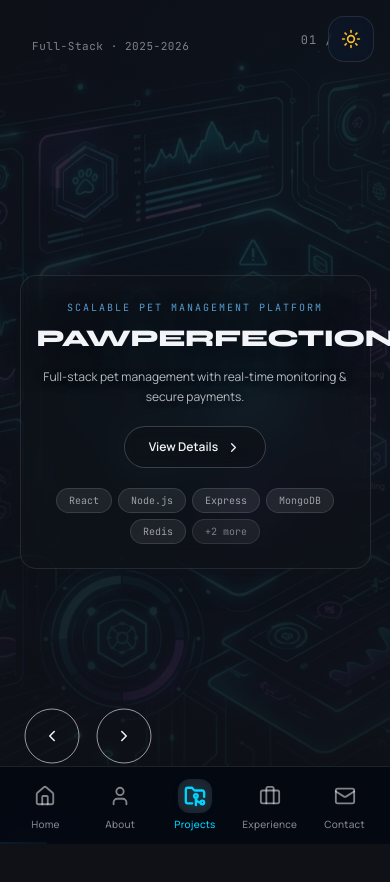
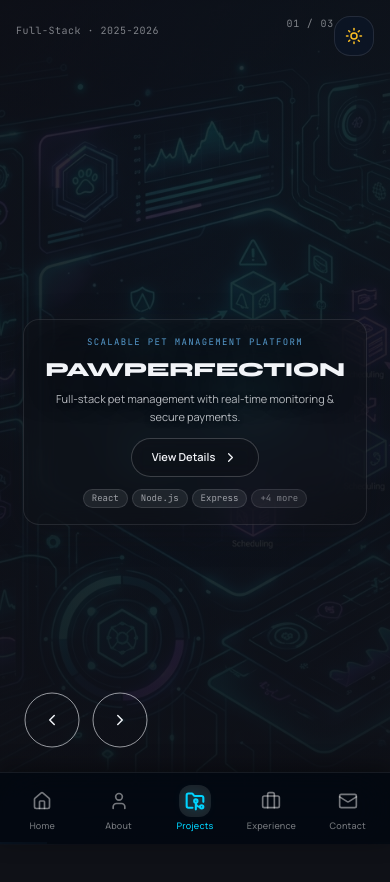
Before and after one commit to meet25bar/Protfolio, a React (Vite) app: page /projects in a window 390 px wide. Shown: the top 882 px of the page. Built offline with nearby package versions, Linux system fonts and the light colour scheme.

Commit message:
style: fix mobile responsiveness and contact form validation

```diff
--- a/src/App.jsx
+++ b/src/App.jsx
@@ -63,7 +63,7 @@ export default function App() {
                 className="min-h-screen flex flex-col"
               >
                 {/* Main routing content */}
-                <main className="flex-grow flex flex-col pb-20 md:pb-0">
+                <main className="flex-grow flex flex-col pb-24 md:pb-0">
                   <AnimatePresence mode="wait">
                     <Routes location={location} key={location.pathname}>
                       <Route path="/" element={<Hero />} />
--- a/src/components/Certifications.jsx
+++ b/src/components/Certifications.jsx
@@ -63,7 +63,7 @@ function CertCard({ cert, index }) {
   return (
     <ScrollReveal variant="scale" delay={index * 0.12}>
       <motion.div
-        className="glass-card p-7 relative overflow-hidden h-full"
+        className="glass-card p-5 sm:p-7 relative overflow-hidden h-full"
         whileHover={{ y: -6, boxShadow: `0 30px 60px rgba(0,0,0,0.4), 0 0 40px ${cert.color}12` }}
         transition={{ duration: 0.3 }}
       >
--- a/src/components/Experience.jsx
+++ b/src/components/Experience.jsx
@@ -106,7 +106,7 @@ function ExperienceCard({ exp, index }) {
           stiffness: 150,
           damping: 20
         }}
-        className="flex-1 glass-card p-7 relative overflow-hidden group transition-all duration-300"
+        className="flex-1 glass-card p-5 sm:p-7 relative overflow-hidden group transition-all duration-300"
         style={{
           borderTop: `2px solid ${exp.color}40`,
         }}
--- a/src/components/MobileNavbar.jsx
+++ b/src/components/MobileNavbar.jsx
@@ -24,7 +24,7 @@ export default function MobileNavbar() {
         initial={{ opacity: 0, y: -20 }}
         animate={{ opacity: 1, y: 0 }}
         onClick={toggle}
-        className="fixed top-4 right-4 z-50 p-3 rounded-full border glass-card"
+        className="fixed top-4 right-4 z-50 p-2.5 rounded-full border glass-card"
         style={{
           backgroundColor: isDark ? 'rgba(12, 22, 40, 0.7)' : 'rgba(255, 255, 255, 0.7)',
           borderColor: isDark ? 'rgba(255, 255, 255, 0.1)' : 'rgba(0, 0, 0, 0.1)',
@@ -33,9 +33,9 @@ export default function MobileNavbar() {
         aria-label="Toggle Theme"
       >
         {isDark ? (
-          <Sun size={20} color="rgba(251, 191, 36, 1)" />
+          <Sun size={18} color="rgba(251, 191, 36, 1)" />
         ) : (
-          <Moon size={20} color="#1e293b" />
+          <Moon size={18} color="#1e293b" />
         )}
       </motion.button>
 
@@ -44,14 +44,18 @@ export default function MobileNavbar() {
         initial={{ y: 100 }}
         animate={{ y: 0 }}
         transition={{ type: 'spring', stiffness: 260, damping: 25 }}
-        className="fixed bottom-0 left-0 right-0 z-50 border-t pb-safe"
+        className="fixed bottom-0 left-0 right-0 z-50 border-t"
         style={{
-          backgroundColor: isDark ? 'rgba(3, 8, 17, 0.85)' : 'rgba(255, 255, 255, 0.85)',
-          borderColor: isDark ? 'rgba(255, 255, 255, 0.1)' : 'rgba(0, 0, 0, 0.1)',
-          backdropFilter: 'blur(20px) saturate(150%)',
+          backgroundColor: isDark ? 'rgba(3, 8, 17, 0.92)' : 'rgba(255, 255, 255, 0.92)',
+          borderColor: isDark ? 'rgba(255, 255, 255, 0.08)' : 'rgba(0, 0, 0, 0.08)',
+          backdropFilter: 'blur(24px) saturate(150%)',
+          boxShadow: isDark
+            ? '0 -4px 20px rgba(0, 0, 0, 0.4)'
+            : '0 -4px 20px rgba(0, 0, 0, 0.08)',
+          paddingBottom: 'env(safe-area-inset-bottom, 0px)',
         }}
       >
-        <div className="flex justify-around items-center px-2 py-3">
+        <div className="flex justify-around items-center px-1 py-2">
           {NAV_LINKS.map((link) => {
             const isActive = location.pathname === link.path;
             const Icon = link.icon;
@@ -59,7 +63,7 @@ export default function MobileNavbar() {
               <button
                 key={link.path}
                 onClick={() => navigate(link.path)}
-                className="flex flex-col items-center justify-center w-full relative"
+                className="flex flex-col items-center justify-center w-full relative py-1"
                 aria-label={link.label}
               >
                 <div
@@ -72,7 +76,7 @@ export default function MobileNavbar() {
                   }`}
                 >
                   <Icon
-                    size={22}
+                    size={20}
                     strokeWidth={isActive ? 2.5 : 2}
                     style={{
                       color: isActive
@@ -80,22 +84,22 @@ export default function MobileNavbar() {
                           ? '#00d4ff'
                           : '#0284c7'
                         : isDark
-                        ? 'rgba(255,255,255,0.5)'
-                        : 'rgba(15,23,42,0.5)',
+                        ? 'rgba(255,255,255,0.45)'
+                        : 'rgba(15,23,42,0.45)',
                       filter: isActive ? 'drop-shadow(0 0 6px rgba(0,212,255,0.3))' : 'none',
                     }}
                   />
                 </div>
                 <span
-                  className="text-[10px] mt-1 font-medium tracking-wide transition-colors duration-300"
+                  className="text-[9px] mt-0.5 font-medium tracking-wide transition-colors duration-300"
                   style={{
                     color: isActive
                       ? isDark
                         ? '#00d4ff'
                         : '#0284c7'
                       : isDark
-                      ? 'rgba(255,255,255,0.5)'
-                      : 'rgba(15,23,42,0.5)',
+                      ? 'rgba(255,255,255,0.45)'
+                      : 'rgba(15,23,42,0.45)',
                   }}
                 >
                   {link.label}
--- a/src/components/Projects.jsx
+++ b/src/components/Projects.jsx
@@ -8,6 +8,7 @@ import {
 import imgPaw from './project_pawperfection.png'
 import imgCrop from './project_cropyield.png'
 import imgCancer from './project_breastcancer.png'
+import { useIsMobile } from '../hooks/useIsMobile'
 
 // ─── Project data ──────────────────────────────────────────────
 const PROJECTS = [
@@ -128,7 +129,7 @@ function DetailPanel({ project, onClose }) {
 
       {/* Panel */}
       <motion.div
-        className="relative z-10 w-full max-w-3xl mx-4 max-h-[85vh] overflow-y-auto rounded-2xl"
+        className="relative z-10 w-full max-w-3xl mx-4 sm:mx-auto max-h-[85vh] overflow-y-auto rounded-2xl"
         style={{
           background: 'rgb(var(--bg-card) / 0.95)',
           border: '1px solid rgb(var(--text-primary) / 0.08)',
@@ -167,7 +168,7 @@ function DetailPanel({ project, onClose }) {
         </div>
 
         {/* Content */}
-        <div className="px-8 pb-8 -mt-8 relative z-10">
+        <div className="px-5 sm:px-8 pb-6 sm:pb-8 -mt-8 relative z-10">
           {/* Title row */}
           <div className="flex items-start justify-between gap-4 mb-2">
             <div>
@@ -370,7 +371,7 @@ function ThumbnailStrip({ projects, activeIndex, onSelect }) {
 function Counter({ active, total }) {
   return (
     <div
-      className="absolute top-8 right-8 z-[5] font-mono text-xs"
+      className="absolute top-4 right-14 sm:top-8 sm:right-8 z-[5] font-mono text-[10px] sm:text-xs"
       style={{ color: 'rgb(var(--text-primary) / 0.5)', letterSpacing: '0.08em' }}
     >
       {String(active + 1).padStart(2, '0')} / {String(total).padStart(2, '0')}
@@ -387,6 +388,7 @@ export default function Projects() {
   const [detailProject, setDetailProject] = useState(null)
   const containerRef = useRef(null)
   const autoplayRef = useRef(null)
+  const isMobileView = useIsMobile()
 
   const current = PROJECTS[activeIndex]
 
@@ -468,7 +470,7 @@ export default function Projects() {
         onTouchMove={handleTouchMove}
         onTouchEnd={handleTouchEnd}
         className="relative w-full overflow-hidden"
-        style={{ height: '100vh', minHeight: 560, background: 'rgb(var(--bg-primary))' }}
+        style={{ height: '100dvh', minHeight: 560, background: 'rgb(var(--bg-primary))' }}
       >
         {/* ── Background image slide ── */}
         <AnimatePresence initial={false} custom={direction}>
@@ -499,9 +501,9 @@ export default function Projects() {
         />
 
         {/* ── Metadata top-left ── */}
-        <div className="absolute top-8 left-8 z-[5]">
+        <div className="absolute top-4 left-4 sm:top-8 sm:left-8 z-[5]">
           <span
-            className="font-mono text-[11px] tracking-wider"
+            className="font-mono text-[10px] sm:text-[11px] tracking-wider"
             style={{ color: 'rgb(var(--text-primary) / 0.5)' }}
           >
             {current.metadata}
@@ -524,7 +526,7 @@ export default function Projects() {
               animate="center"
               exit="exit"
               transition={{ duration: 0.7, ease: EASE }}
-              className="text-center px-4 py-6 sm:px-6 max-w-[90vw] sm:max-w-xl w-full rounded-2xl"
+              className="text-center px-4 py-4 sm:px-6 sm:py-6 max-w-[88vw] sm:max-w-xl w-full rounded-2xl"
               style={{
                 background: 'rgb(var(--bg-primary) / 0.5)',
                 backdropFilter: 'blur(20px)',
@@ -534,7 +536,7 @@ export default function Projects() {
             >
               {/* Subtitle */}
               <motion.span
-                className="font-mono text-[10px] tracking-[0.2em] uppercase block mb-3"
+                className="font-mono text-[9px] sm:text-[10px] tracking-[0.15em] sm:tracking-[0.2em] uppercase block mb-2 sm:mb-3 line-clamp-1"
                 style={{ color: current.color, opacity: 0.85 }}
               >
                 {current.subtitle}
@@ -542,7 +544,7 @@ export default function Projects() {
 
               {/* Title */}
               <h1
-                className="font-syne font-extrabold text-2xl sm:text-3xl lg:text-[2rem] uppercase leading-none mb-4"
+                className="font-syne font-extrabold text-xl sm:text-3xl lg:text-[2rem] uppercase leading-tight sm:leading-none mb-2 sm:mb-4"
                 style={{
                   color: 'rgb(var(--text-primary))',
                   textShadow: '0 4px 40px rgb(var(--bg-primary) / 0.6)',
@@ -554,7 +556,7 @@ export default function Projects() {
 
               {/* Short description */}
               <p
-                className="font-manrope text-xs sm:text-sm max-w-sm mx-auto mb-5 leading-relaxed"
+                className="font-manrope text-[11px] sm:text-sm max-w-sm mx-auto mb-3 sm:mb-5 leading-relaxed"
                 style={{
                   color: 'rgb(var(--text-primary) / 0.75)',
                   textShadow: '0 1px 8px rgb(var(--bg-primary) / 0.3)',
@@ -566,7 +568,7 @@ export default function Projects() {
               {/* "View Details" button */}
               <motion.button
                 onClick={() => { setDetailProject(current); clearInterval(autoplayRef.current) }}
-                className="inline-flex items-center gap-2 px-6 py-3 rounded-full font-manrope font-semibold text-xs"
+                className="inline-flex items-center gap-2 px-5 py-2.5 sm:px-6 sm:py-3 rounded-full font-manrope font-semibold text-[11px] sm:text-xs"
                 style={{
                   background: 'rgb(var(--bg-primary) / 0.3)',
                   border: '1px solid rgb(var(--text-primary) / 0.2)',
@@ -586,11 +588,11 @@ export default function Projects() {
               </motion.button>
 
               {/* Tech pills */}
-              <div className="flex flex-wrap justify-center gap-1.5 mt-5">
-                {current.tech.slice(0, 5).map(t => (
+              <div className="flex flex-wrap justify-center gap-1 sm:gap-1.5 mt-3 sm:mt-5">
+                {current.tech.slice(0, isMobileView ? 3 : 5).map(t => (
                   <span
                     key={t}
-                    className="px-3 py-1 rounded-full font-mono text-[10px]"
+                    className="px-2 py-0.5 sm:px-3 sm:py-1 rounded-full font-mono text-[9px] sm:text-[10px]"
                     style={{
                       background: 'rgb(var(--text-primary) / 0.08)',
                       border: '1px solid rgb(var(--text-primary) / 0.12)',
@@ -600,16 +602,16 @@ export default function Projects() {
                     {t}
                   </span>
                 ))}
-                {current.tech.length > 5 && (
+                {current.tech.length > (isMobileView ? 3 : 5) && (
                   <span
-                    className="px-3 py-1 rounded-full font-mono text-[10px]"
+                    className="px-2 py-0.5 sm:px-3 sm:py-1 rounded-full font-mono text-[9px] sm:text-[10px]"
                     style={{
                       background: 'rgb(var(--text-primary) / 0.06)',
                       border: '1px solid rgb(var(--text-primary) / 0.1)',
                       color: 'rgb(var(--text-primary) / 0.45)',
                     }}
                   >
-                    +{current.tech.length - 5} more
+                    +{current.tech.length - (isMobileView ? 3 : 5)} more
                   </span>
                 )}
               </div>
@@ -618,7 +620,7 @@ export default function Projects() {
         </div>
 
         {/* ── Prev / Next buttons ── */}
-        <div className="absolute bottom-20 left-6 sm:bottom-8 sm:left-8 z-[6] flex gap-4">
+        <div className="absolute bottom-24 left-6 sm:bottom-8 sm:left-8 z-[6] flex gap-3 sm:gap-4">
           <NavButton direction="left"  onClick={handleNav(prev)} />
           <NavButton direction="right" onClick={handleNav(next)} />
         </div>
```
Also changed, not shown: src/components/About.jsx (+11 -8 lines), src/components/CodingProfile.jsx (+4 -4 lines), src/components/Contact.jsx (+27 -5 lines), src/components/Hero.jsx (+11 -11 lines), src/index.css (+27 -2 lines).
